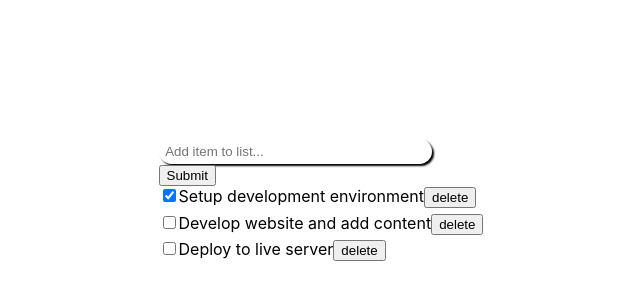
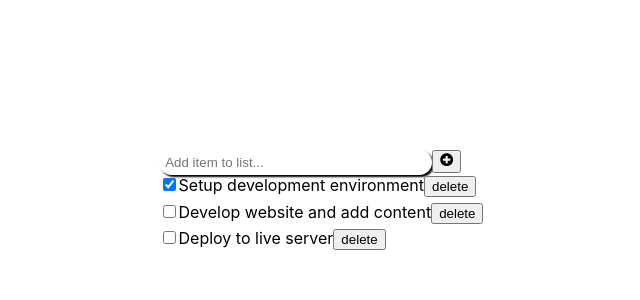
Before and after one commit to stephenkati/React-todo-app, a React (Create React App) app: page / in a window 1280 px wide. Shown: the part 200-500 px from the top of the page, without its empty margins (319-959 px from the left). Built offline with nearby package versions, Linux system fonts and the light colour scheme.

Commit message:
update input function

```diff
--- a/src/components/InputItem.js
+++ b/src/components/InputItem.js
@@ -1,5 +1,6 @@
 import PropTypes from 'prop-types';
 import { useState } from 'react';
+import { FaPlusCircle } from 'react-icons/fa';
 
 const InputItem = ({ addItem }) => {
   const [title, setTitle] = useState('');
@@ -25,7 +26,9 @@
         value={title}
         onChange={handleChange}
       />
-      <button type="submit">Submit</button>
+      <button type="submit">
+        <FaPlusCircle />
+      </button>
       <span>{error}</span>
     </form>
   );
```
